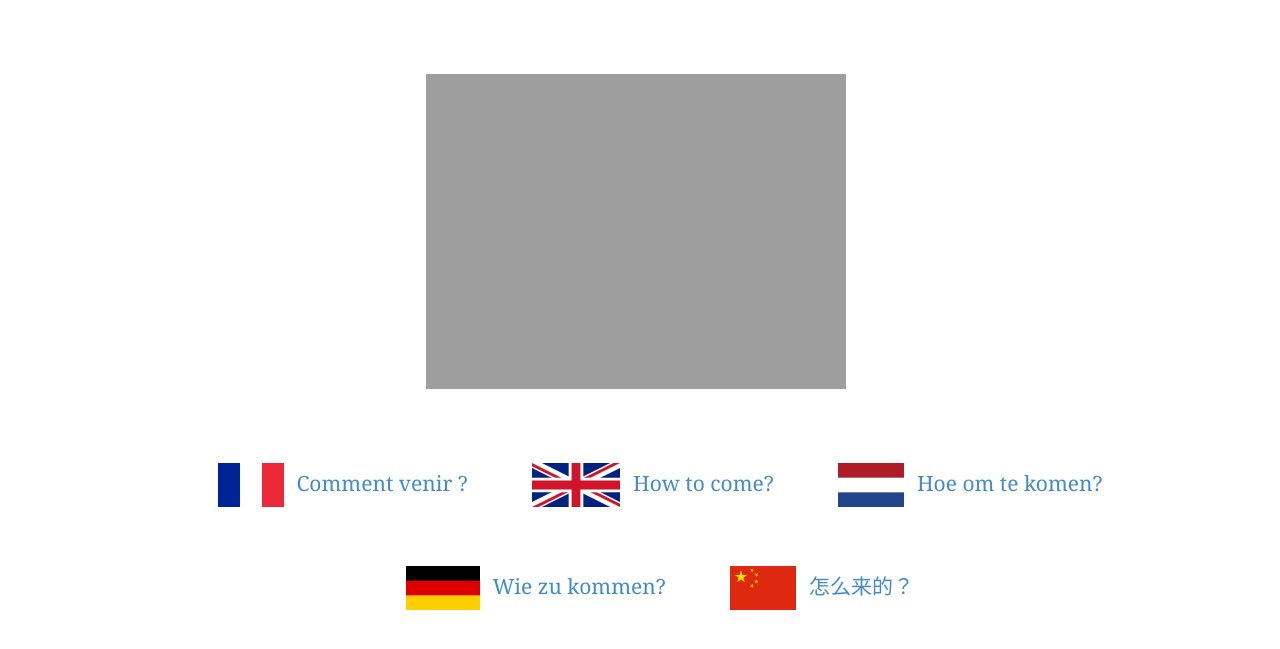
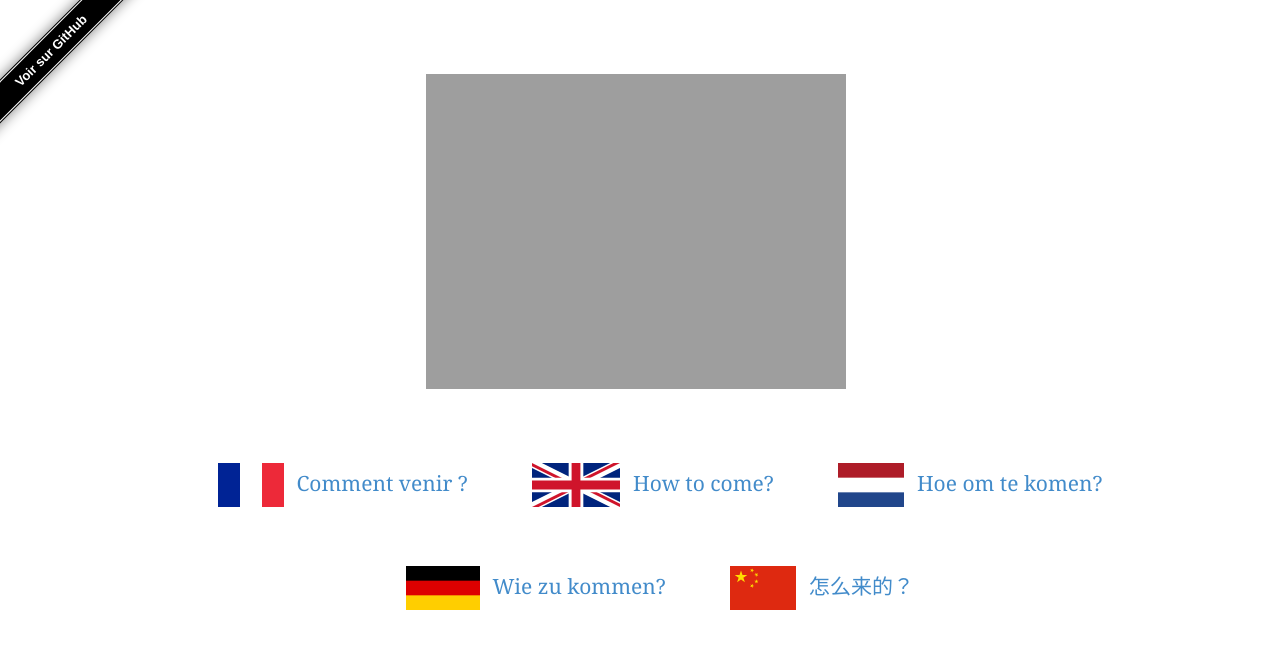
Before and after one commit to ktzanev/venir-labopp, a Jekyll site: the page built from index.md, in a window 1280 px wide. Shown: the top 649 px of the page. Built offline with Jekyll 4.4.1, drawn with Linux system fonts in a browser that asks for light colours.

Commit message:
voir sur GitHub

```diff
--- a/_includes/footer.html
+++ b/_includes/footer.html
@@ -1,3 +1,6 @@
 <footer class="site-footer">
 
+<!-- Le ruban GitHub -->
+<style>#forkongithub a{background:#000;color:#fff;text-decoration:none;font-family:arial,sans-serif;text-align:center;font-weight:bold;padding:7px 21px;font-size:13px;line-height:17px;position:relative;transition:0.5s;}#forkongithub a:hover{background:#c11;color:#fff;}#forkongithub a::before,#forkongithub a::after{content:"";width:100%;display:block;position:absolute;top:1px;left:0;height:1px;background:#fff;}#forkongithub a::after{bottom:1px;top:auto;}@media screen and (min-width:768px){#forkongithub{position:fixed;display:block;top:0;left:0;width:200px;overflow:hidden;height:200px;z-index:9999;}#forkongithub a{width:200px;position:absolute;top:35px;left:-70px;transform:rotate(-45deg);-webkit-transform:rotate(-45deg);-ms-transform:rotate(-45deg);-moz-transform:rotate(-45deg);-o-transform:rotate(-45deg);box-shadow:0px 0px 14px gray;}}@media print{#forkongithub{display:none;}}</style><span id="forkongithub"><a href="https://github.com/ktzanev/venir-labopp">Voir sur GitHub</a></span>
+
 </footer>
```
